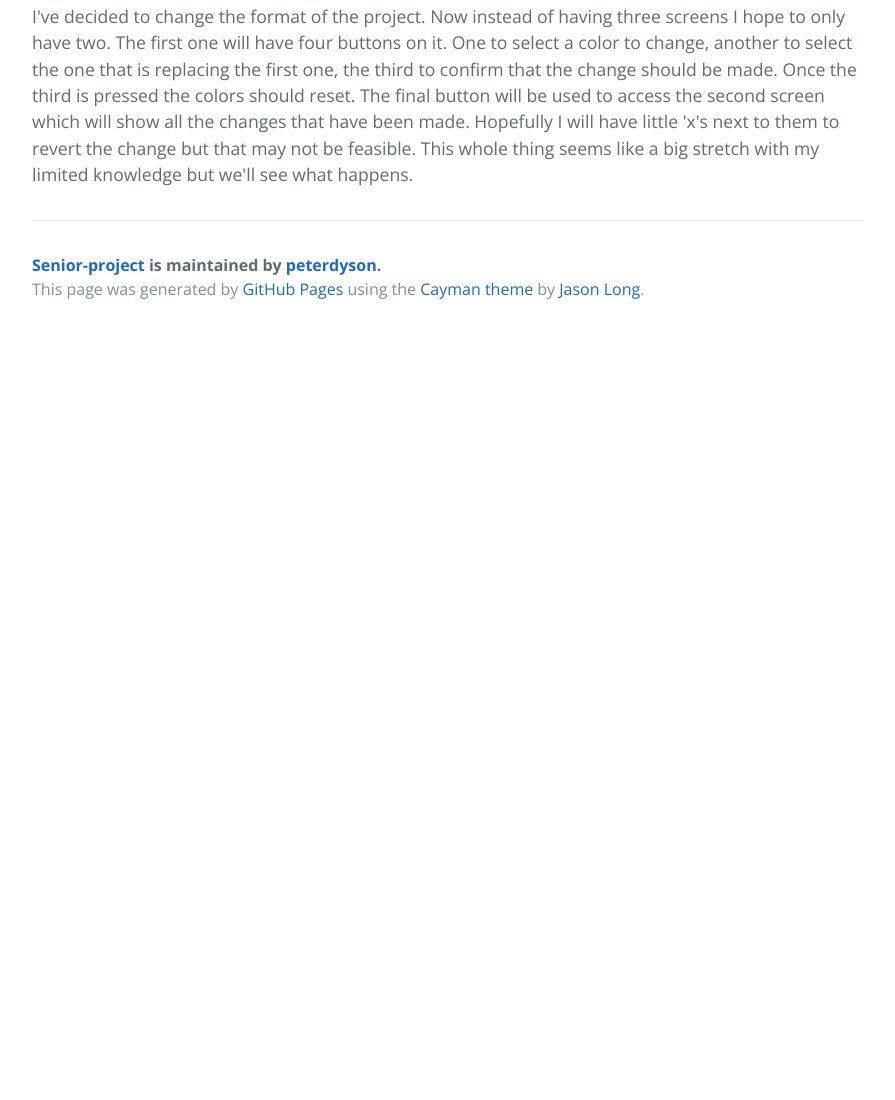
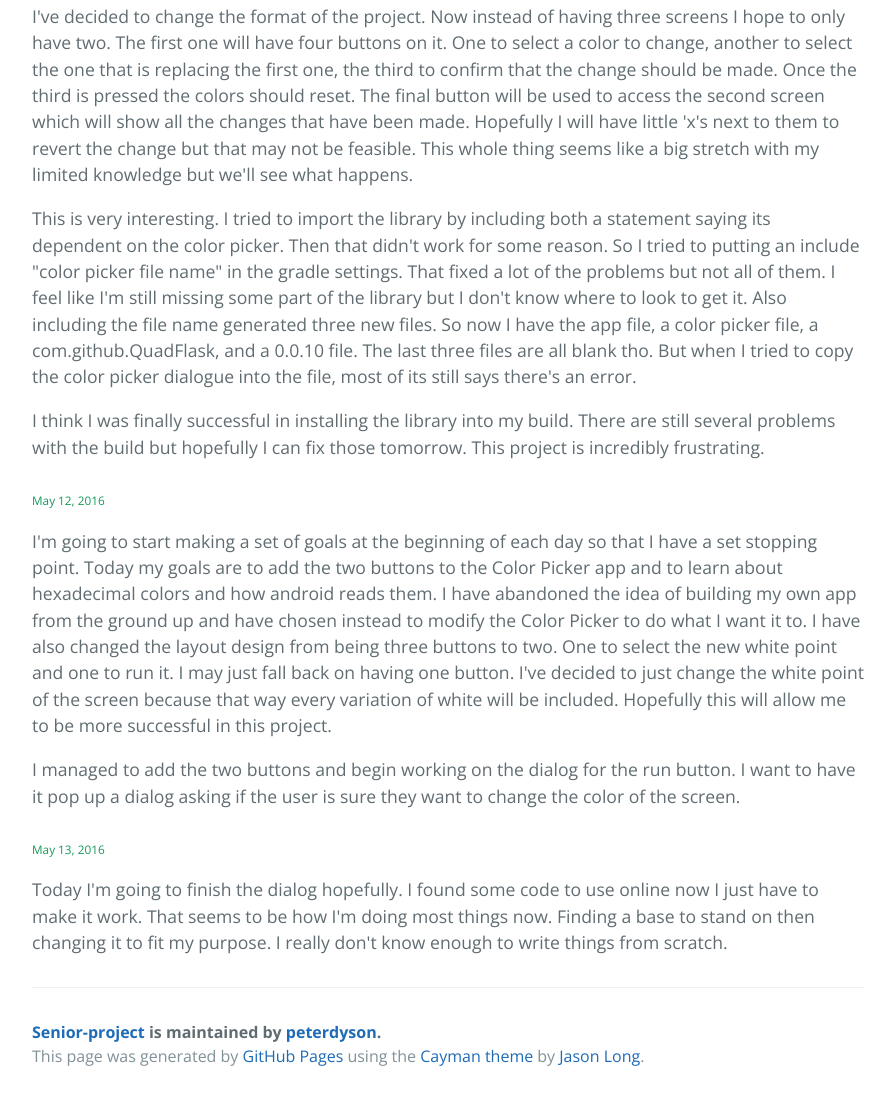
Before and after one commit to peterdyson/Senior-Project, a plain HTML site: page index.html in a window 1280 px wide. Shown: the part 2208-3308 px from the top of the page, without its empty margins (192-1087 px from the left). Before the commit the page ends 2541 px from the top, so only its background shows below. Drawn offline with nearby package versions, Linux system fonts and the light colour scheme.

```diff
--- a/index.html
+++ b/index.html
@@ -70,6 +70,22 @@
 
 <p>I've decided to change the format of the project. Now instead of having three screens I hope to only have two. The first one will have four buttons on it. One to select a color to change, another to select the one that is replacing the first one, the third to confirm that the change should be made. Once the third is pressed the colors should reset. The final button will be used to access the second screen which will show all the changes that have been made. Hopefully I will have little 'x's next to them to revert the change but that may not be feasible. This whole thing seems like a big stretch with my limited knowledge but we'll see what happens. </p>
 
+<p>This is very interesting. I tried to import the library by including both a statement saying its dependent on the color picker. Then that didn't work for some reason. So I tried to putting an include "color picker file name" in the gradle settings. That fixed a lot of the problems but not all of them. I feel like I'm still missing some part of the library but I don't know where to look to get it. Also including the file name generated three new files. So now I have the app file, a color picker file, a com.github.QuadFlask, and a 0.0.10 file. The last three files are all blank tho. But when I tried to copy the color picker dialogue into the file, most of its still says there's an error. </p>
+
+<p>I think I was finally successful in installing the library into my build. There are still several problems with the build but hopefully I can fix those tomorrow. This project is incredibly frustrating.</p>
+
+<h6>
+<a id="may-12-2016" class="anchor" href="#may-12-2016" aria-hidden="true"><span aria-hidden="true" class="octicon octicon-link"></span></a>May 12, 2016</h6>
+
+<p>I'm going to start making a set of goals at the beginning of each day so that I have a set stopping point. Today my goals are to add the two buttons to the Color Picker app and to learn about hexadecimal colors and how android reads them. I have abandoned the idea of building my own app from the ground up and have chosen instead to modify the Color Picker to do what I want it to. I have also changed the layout design from being three buttons to two. One to select the new white point and one to run it. I may just fall back on having one button. I've decided to just change the white point of the screen because that way every variation of white will be included. Hopefully this will allow me to be more successful in this project.  </p>
+
+<p>I managed to add the two buttons and begin working on the dialog for the run button. I want to have it pop up a dialog asking if the user is sure they want to change the color of the screen. </p>
+
+<h6>
+<a id="may-13-2016" class="anchor" href="#may-13-2016" aria-hidden="true"><span aria-hidden="true" class="octicon octicon-link"></span></a>May 13, 2016</h6>
+
+<p>Today I'm going to finish the dialog hopefully. I found some code to use online now I just have to make it work. That seems to be how I'm doing most things now. Finding a base to stand on then changing it to fit my purpose. I really don't know enough to write things from scratch. </p>
+
       <footer class="site-footer">
         <span class="site-footer-owner"><a href="https://github.com/peterdyson/Senior-Project">Senior-project</a> is maintained by <a href="https://github.com/peterdyson">peterdyson</a>.</span>
 
```
Also changed, not shown: params.json (+1 -1 lines).
